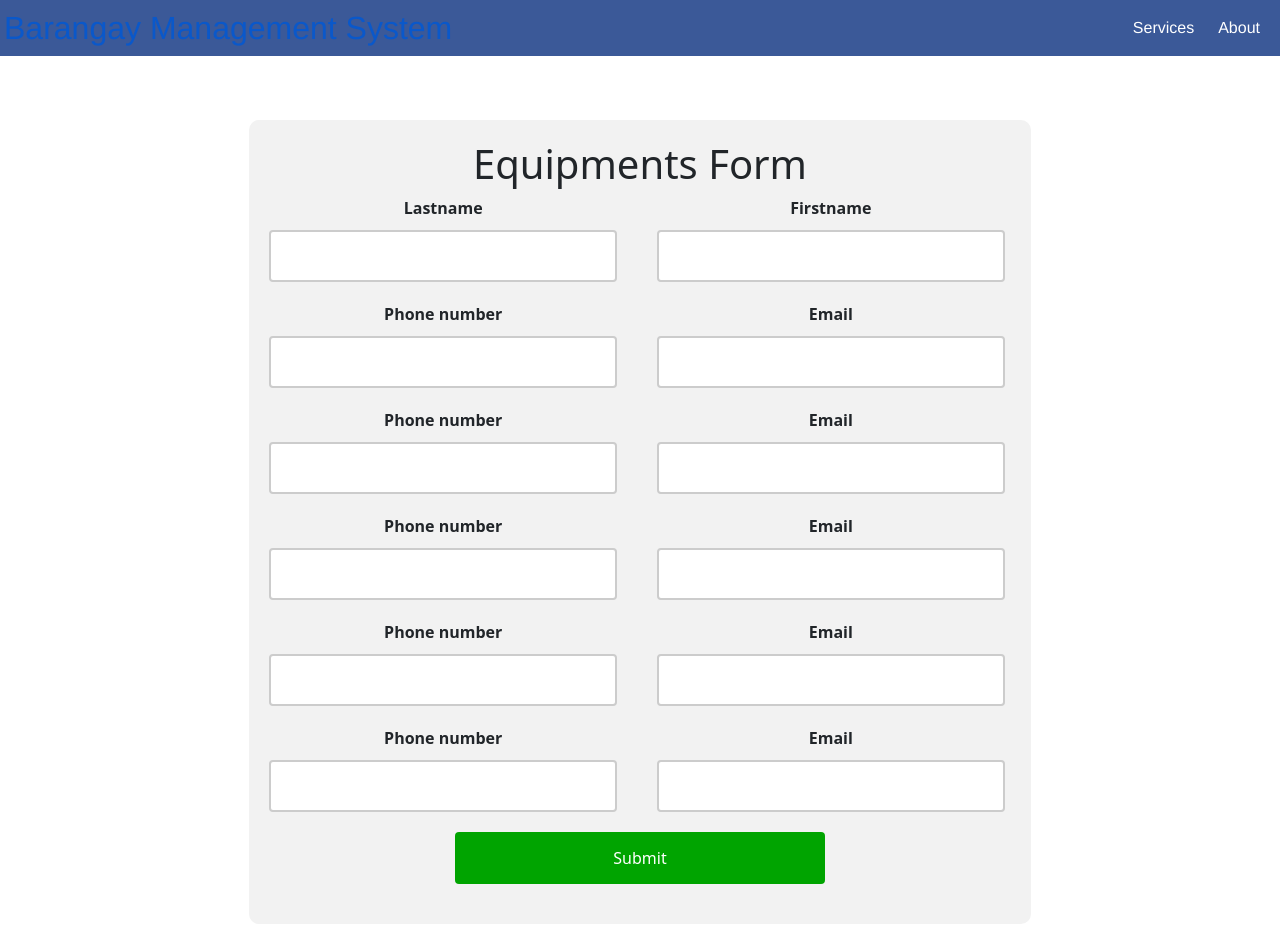
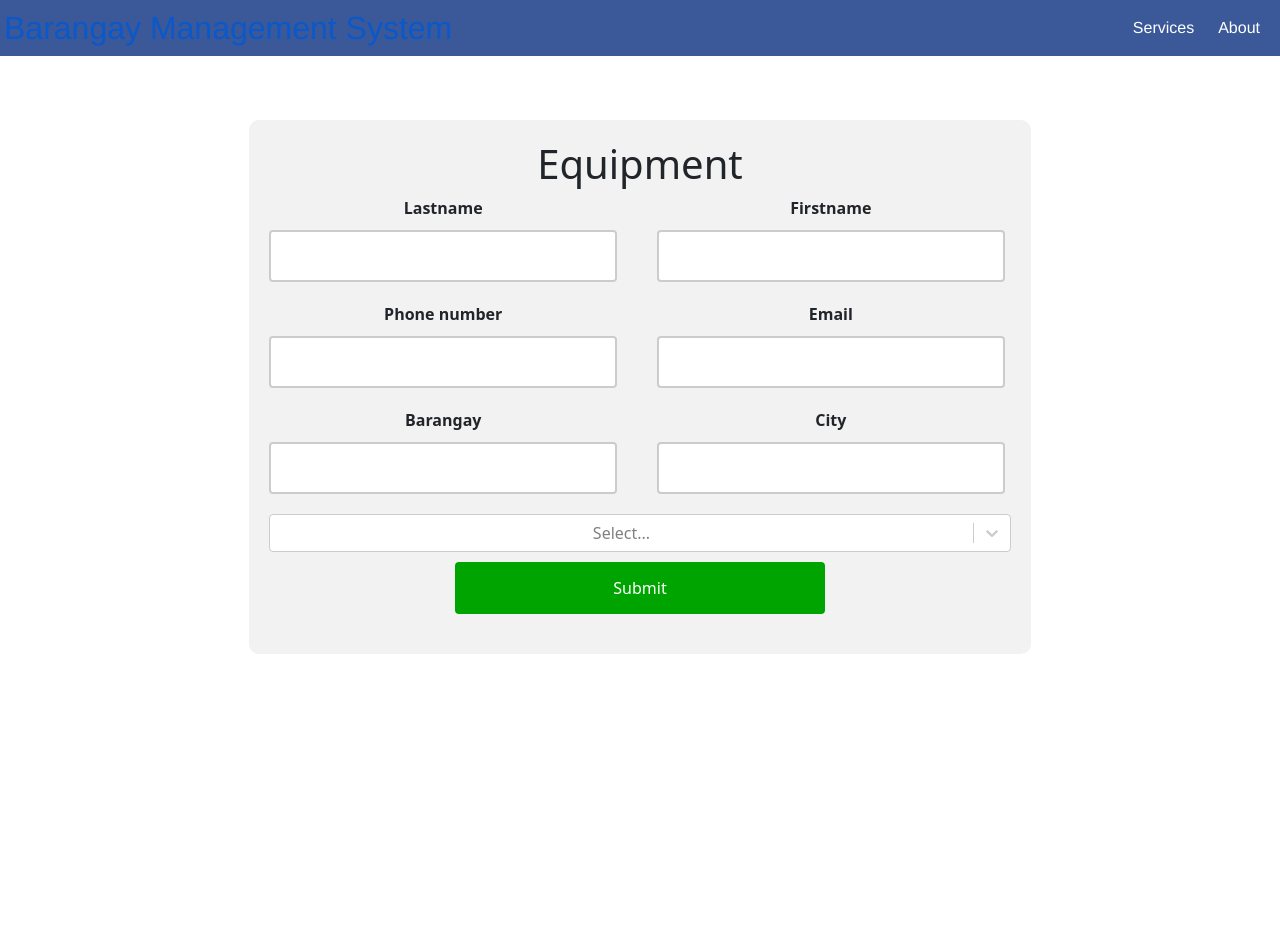
Before and after one commit to Neo-Cicada/Barangay-Management-System, a React (Create React App) app in the folder bms/: page /equipment in a window 1280 px wide. After the commit the page ends 800 px from the top, so only its background shows below. Built offline with nearby package versions, Linux system fonts and the light colour scheme.

Commit message:
added something on forms

```diff
--- a/bms/package.json
+++ b/bms/package.json
@@ -12,6 +12,7 @@
     "react-dom": "^18.2.0",
     "react-router-dom": "^6.7.0",
     "react-scripts": "5.0.1",
+    "react-select": "^5.7.0",
     "web-vitals": "^2.1.4"
   },
   "scripts": {
--- a/bms/src/pages/Equipment.js
+++ b/bms/src/pages/Equipment.js
@@ -1,21 +1,30 @@
 import React, { useState } from 'react';
-
+import Select from 'react-select'
 import style from './Form.module.css';
-
-export default function Facilities(){
+// import { colourOptions } from '../data';
+import makeAnimated from 'react-select/animated';
+export default function Equipment() {
   const [lastname, setLastname] = useState('');
   const [firstname, setFirstname] = useState('');
   const [phone, setPhone] = useState('');
   const [email, setEmail] = useState('');
 
+  const animatedComponents = makeAnimated();
 
   const handleSubmit = (event) => {
     event.preventDefault();
     console.log('Form submitted with lastname:', lastname, 'firstname:', firstname, 'phone:', phone, 'email:', email);
   }
-    return(
+  const options = [
+    { value: 'chairs', label: 'chairs' },
+    { value: 'tent', label: 'tent' },
+    { value: 'sample', label: 'sample' }
+  ]
+
+
+  return (
     <form onSubmit={handleSubmit} className={style.form}>
-      <h1>Equipments Form</h1>
+      <h1>Equipment</h1>
       <div className={style.container}>
         <div className={style.firstChild} >
           <label for="Lastname" className={style.label}>Lastname</label>
@@ -44,59 +53,28 @@ export default function Facilities(){
         </div>
       </div>
 
-
       <div className={style.container}>
-        <div className={style.firstChild}>
-          <label for="phone-no" className={style.label}>Phone number</label>
-          <input type="tel" id="phone-no" className={style.input} value={phone} onChange={(event) => setPhone(event.target.value)}>
+        <div className={style.firstChild} >
+          <label for="Lastname" className={style.label}>Barangay</label>
+          <input type="name" className={style.input} id="Lastname" value={lastname} onChange={(event) => setLastname(event.target.value)}>
           </input>
         </div>
 
         <div className={style.secondChild}>
-          <label for="phone-no" className={style.label}>Email</label>
-          <input type="email" id="email" className={style.input} value={email} onChange={(event) => setEmail(event.target.value)}>
+          <label for="Firstname" className={style.label} >City</label>
+          <input type="name" className={style.input} id="Firstname" value={firstname} onChange={(event) => setFirstname(event.target.value)}>
           </input>
         </div>
       </div>
-      <div className={style.container}>
-        <div className={style.firstChild}>
-          <label for="phone-no" className={style.label}>Phone number</label>
-          <input type="tel" id="phone-no" className={style.input} value={phone} onChange={(event) => setPhone(event.target.value)}>
-          </input>
-        </div>
 
-        <div className={style.secondChild}>
-          <label for="phone-no" className={style.label}>Email</label>
-          <input type="email" id="email" className={style.input} value={email} onChange={(event) => setEmail(event.target.value)}>
-          </input>
-        </div>
-      </div>
-      <div className={style.container}>
-        <div className={style.firstChild}>
-          <label for="phone-no" className={style.label}>Phone number</label>
-          <input type="tel" id="phone-no" className={style.input} value={phone} onChange={(event) => setPhone(event.target.value)}>
-          </input>
-        </div>
+        <Select
+          closeMenuOnSelect={false}
+          components={animatedComponents}
+          isMulti
+          options={options}
+        />
 
-        <div className={style.secondChild}>
-          <label for="phone-no" className={style.label}>Email</label>
-          <input type="email" id="email" className={style.input} value={email} onChange={(event) => setEmail(event.target.value)}>
-          </input>
-        </div>
-      </div>
-      <div className={style.container}>
-        <div className={style.firstChild}>
-          <label for="phone-no" className={style.label}>Phone number</label>
-          <input type="tel" id="phone-no" className={style.input} value={phone} onChange={(event) => setPhone(event.target.value)}>
-          </input>
-        </div>
 
-        <div className={style.secondChild}>
-          <label for="phone-no" className={style.label}>Email</label>
-          <input type="email" id="email" className={style.input} value={email} onChange={(event) => setEmail(event.target.value)}>
-          </input>
-        </div>
-      </div>
       <input type="submit" value="Submit" className={style.submit} />
     </form>
   )
--- a/bms/src/pages/Form.js
+++ b/bms/src/pages/Form.js
@@ -34,7 +34,7 @@ export default function Form() {
 
   return (
     <form  className={style.form}>
-      <h1>Enrollment</h1>
+      <h1>Sample form</h1>
       <div className={style.container}>
         <div className={style.firstChild} >
           <label htmlFor="lastname" className={style.label}>Lastname</label>
--- a/bms/src/pages/Form.module.css
+++ b/bms/src/pages/Form.module.css
@@ -51,6 +51,7 @@
     border: none;
     border-radius: 4px;
     cursor: pointer;
+    margin-top: 10px;
   }
 
   .submit:hover {
--- a/bms/src/pages/Medicine.js
+++ b/bms/src/pages/Medicine.js
@@ -1,21 +1,30 @@
 import React, { useState } from 'react';
-
+import Select from 'react-select'
 import style from './Form.module.css';
-
-export default function Medicine(){
+// import { colourOptions } from '../data';
+import makeAnimated from 'react-select/animated';
+export default function Medicine() {
   const [lastname, setLastname] = useState('');
   const [firstname, setFirstname] = useState('');
   const [phone, setPhone] = useState('');
   const [email, setEmail] = useState('');
 
+  const animatedComponents = makeAnimated();
 
   const handleSubmit = (event) => {
     event.preventDefault();
     console.log('Form submitted with lastname:', lastname, 'firstname:', firstname, 'phone:', phone, 'email:', email);
   }
-    return(
+  const options = [
+    { value: 'paracetamol', label: 'Paracetamol' },
+    { value: 'contraceptive', label: 'Contraceptive' },
+    { value: 'diatabs', label: 'Diatabs' }
+  ]
+
+
+  return (
     <form onSubmit={handleSubmit} className={style.form}>
-      <h1>Enrollment</h1>
+      <h1>Medicine</h1>
       <div className={style.container}>
         <div className={style.firstChild} >
           <label for="Lastname" className={style.label}>Lastname</label>
@@ -44,59 +53,28 @@ export default function Medicine(){
         </div>
       </div>
 
-
       <div className={style.container}>
-        <div className={style.firstChild}>
-          <label for="phone-no" className={style.label}>Phone number</label>
-          <input type="tel" id="phone-no" className={style.input} value={phone} onChange={(event) => setPhone(event.target.value)}>
+        <div className={style.firstChild} >
+          <label for="Lastname" className={style.label}>Barangay</label>
+          <input type="name" className={style.input} id="Lastname" value={lastname} onChange={(event) => setLastname(event.target.value)}>
           </input>
         </div>
 
         <div className={style.secondChild}>
-          <label for="phone-no" className={style.label}>Email</label>
-          <input type="email" id="email" className={style.input} value={email} onChange={(event) => setEmail(event.target.value)}>
+          <label for="Firstname" className={style.label} >City</label>
+          <input type="name" className={style.input} id="Firstname" value={firstname} onChange={(event) => setFirstname(event.target.value)}>
           </input>
         </div>
       </div>
-      <div className={style.container}>
-        <div className={style.firstChild}>
-          <label for="phone-no" className={style.label}>Phone number</label>
-          <input type="tel" id="phone-no" className={style.input} value={phone} onChange={(event) => setPhone(event.target.value)}>
-          </input>
-        </div>
 
-        <div className={style.secondChild}>
-          <label for="phone-no" className={style.label}>Email</label>
-          <input type="email" id="email" className={style.input} value={email} onChange={(event) => setEmail(event.target.value)}>
-          </input>
-        </div>
-      </div>
-      <div className={style.container}>
-        <div className={style.firstChild}>
-          <label for="phone-no" className={style.label}>Phone number</label>
-          <input type="tel" id="phone-no" className={style.input} value={phone} onChange={(event) => setPhone(event.target.value)}>
-          </input>
-        </div>
+        <Select
+          closeMenuOnSelect={false}
+          components={animatedComponents}
+          isMulti
+          options={options}
+        />
 
-        <div className={style.secondChild}>
-          <label for="phone-no" className={style.label}>Email</label>
-          <input type="email" id="email" className={style.input} value={email} onChange={(event) => setEmail(event.target.value)}>
-          </input>
-        </div>
-      </div>
-      <div className={style.container}>
-        <div className={style.firstChild}>
-          <label for="phone-no" className={style.label}>Phone number</label>
-          <input type="tel" id="phone-no" className={style.input} value={phone} onChange={(event) => setPhone(event.target.value)}>
-          </input>
-        </div>
 
-        <div className={style.secondChild}>
-          <label for="phone-no" className={style.label}>Email</label>
-          <input type="email" id="email" className={style.input} value={email} onChange={(event) => setEmail(event.target.value)}>
-          </input>
-        </div>
-      </div>
       <input type="submit" value="Submit" className={style.submit} />
     </form>
   )
```
Also changed, not shown: 1 other file (tests, documents, lock files or other folders). Lines whose indentation alone changed are shown as unchanged.
